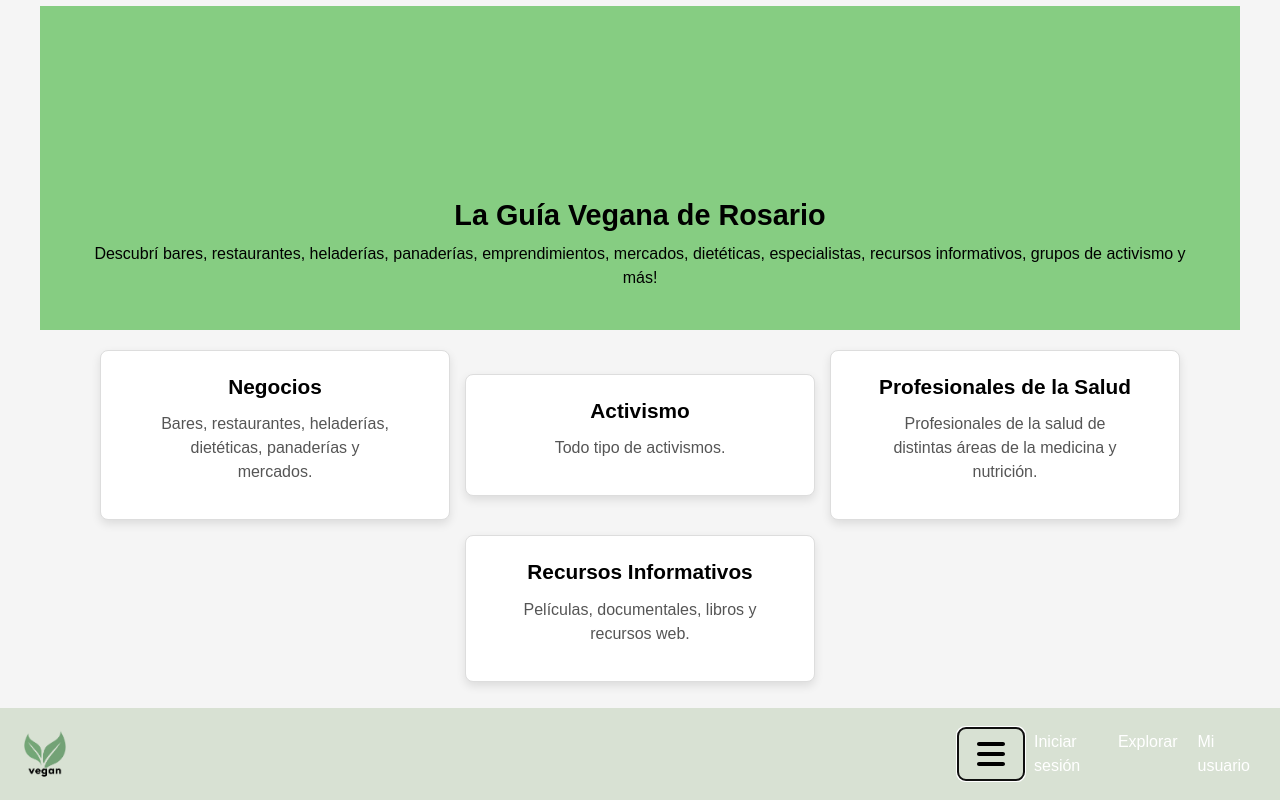
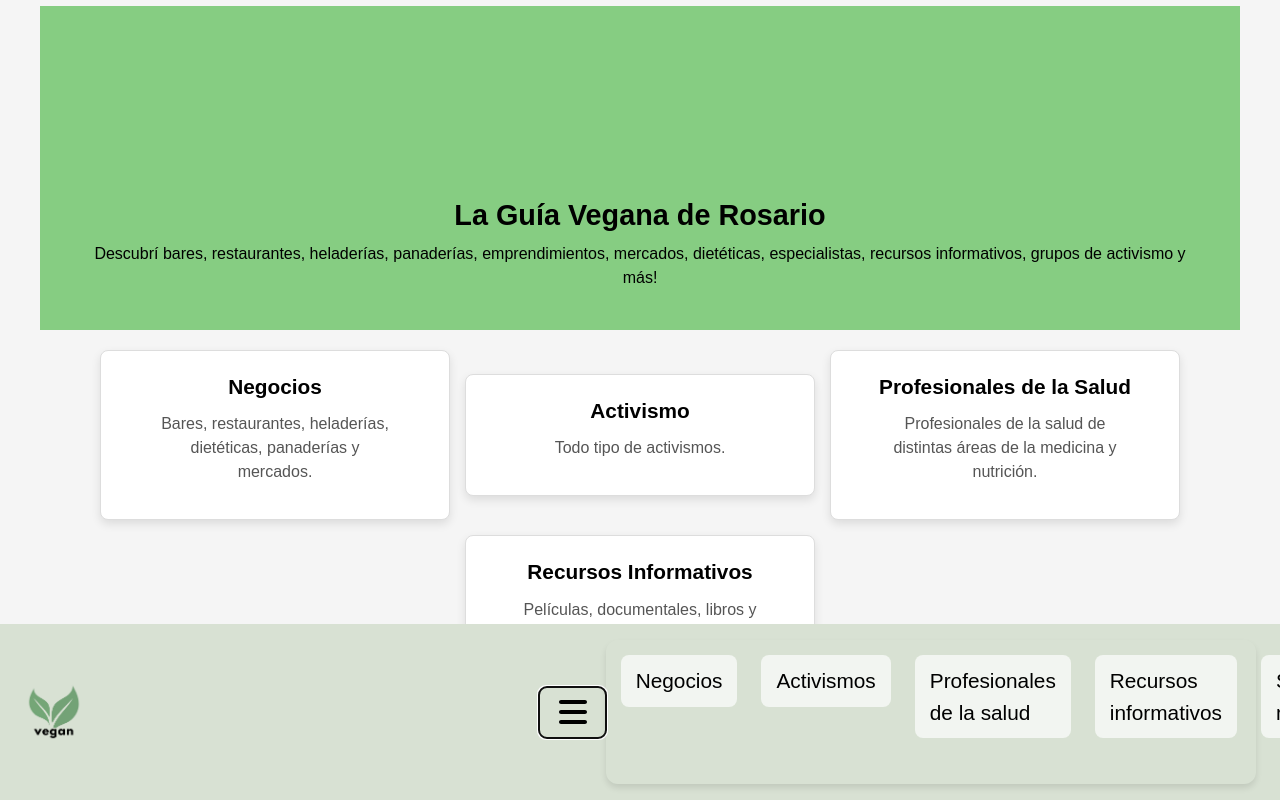
Before and after one commit to olivialuciano/Guia-Vegana-Frontend, a React (Vite) app: page / in a window 1280 px wide. Both pictures are taken after a click on the button 1226 px from the left and 762 px from the top of the page. Built offline with nearby package versions, Linux system fonts and the light colour scheme.

Commit message:
Actualizado el navbar

```diff
--- a/src/components/Navbar/Navbar.css
+++ b/src/components/Navbar/Navbar.css
@@ -1,13 +1,13 @@
 /* Navbar fijo en la parte inferior */
 .navbar {
   display: flex;
-  justify-content: space-between; /* Alinea el logo a la izquierda y el botón a la derecha */
-  align-items: center; /* Centra verticalmente los elementos */
-  background-color: #d8e1d3;
-  padding: 12px 20px; /* Aumentamos la altura un poco */
+  justify-content: space-between;
+  align-items: center;
+  background-color: #d8e1d3; /* Verde claro */
+  padding: 16px 24px; /* Tamaño aumentado */
   color: #000;
   position: fixed;
-  bottom: 0; /* Fijo en la parte inferior */
+  bottom: 0;
   left: 0;
   width: 100%;
   z-index: 1000;
@@ -16,69 +16,71 @@
 /* Contenedor para logo y botón del menú */
 .nav-content {
   display: flex;
-  justify-content: space-between; /* Alinea el logo a la izquierda y el botón a la derecha */
-  width: 100%; /* Hace que ocupe todo el ancho disponible */
+  justify-content: space-between;
+  width: 100%;
+  align-items: center;
 }
 
 /* Logo alineado a la izquierda */
 .logo {
-  width: 50px; /* Un poco más grande */
+  width: 60px; /* Tamaño más grande */
   height: auto;
 }
 
-/* Botón del menú hamburguesa alineado a la derecha */
+/* Botón del menú hamburguesa */
 .menu-btn {
   background: none;
   border: none;
   cursor: pointer;
   display: flex;
-  align-items: center; /* Centra el icono dentro del botón */
+  align-items: center;
 }
 
-/* Estilos del menú desplegable */
+/* Menú desplegable */
 .menu {
   position: absolute;
-  bottom: 60px; /* Aparece arriba del navbar */
+  bottom: 70px; /* Un poco más arriba */
   right: 10px;
-  background: #2c3e50;
+  background: #d8e1d3; /* Verde claro */
   list-style: none;
-  padding: 10px;
-  border-radius: 5px;
+  padding: 15px;
+  border-radius: 12px; /* Bordes más redondeados */
   display: flex;
   flex-direction: column;
-  gap: 10px;
-  min-width: 150px;
+  gap: 12px;
+  min-width: 180px;
+  box-shadow: 0px 4px 6px rgba(0, 0, 0, 0.1);
 }
 
+/* Estilos de las opciones del menú */
 .menu li a {
   text-decoration: none;
-  color: #fff;
-  font-size: 1rem;
+  color: #000; /* Verde oscuro */
+  font-size: 1.2rem; /* Más grande */
   display: block;
-  padding: 5px 10px;
-  transition: background 0.3s;
+  padding: 8px 12px;
+  background: #f2f5f1; /* Verde claro */
+  border-radius: 8px;
+  transition: background 0.3s, color 0.3s;
 }
 
+/* Hover */
 .menu li a:hover {
-  background: #34495e;
-  border-radius: 5px;
+  background: #064420; /* Verde oscuro */
+  color: #fff; /* Texto en blanco */
 }
 
-/* Responsive: Si la pantalla es grande, el menú se muestra horizontalmente */
+/* Responsive: Si la pantalla es grande, el menú se muestra horizontal */
 @media (min-width: 768px) {
   .menu {
     position: static;
     background: none;
     flex-direction: row;
-    gap: 20px;
+    gap: 24px;
   }
 
   .menu li a {
-    padding: 0;
-  }
-
-  .menu li a:hover {
-    background: none;
-    color: #e74c3c;
+    padding: 10px 15px;
+    font-size: 1.3rem;
   }
 }
--- a/src/components/Navbar/Navbar.jsx
+++ b/src/components/Navbar/Navbar.jsx
@@ -1,4 +1,5 @@
 import { useState } from "react";
+import { Link } from "react-router-dom"; // Importa Link para la navegación
 import { FontAwesomeIcon } from "@fortawesome/react-fontawesome";
 import { faBars } from "@fortawesome/free-solid-svg-icons";
 import "./Navbar.css";
@@ -7,13 +8,17 @@ import veganLogo from "../../assets/img/vegan.png";
 function Navbar() {
   const [menuOpen, setMenuOpen] = useState(false);
 
+  const toggleMenu = () => setMenuOpen(!menuOpen);
+  const closeMenu = () => setMenuOpen(false); // Cierra el menú al hacer clic en una opción
+
   return (
     <nav className="navbar">
       <div className="nav-content">
         {/* Logo */}
         <img src={veganLogo} alt="Vegan Logo" className="logo" />
+
         {/* Menú hamburguesa alineado a la derecha */}
-        <button className="menu-btn" onClick={() => setMenuOpen(!menuOpen)}>
+        <button className="menu-btn" onClick={toggleMenu}>
           <FontAwesomeIcon
             icon={faBars}
             style={{ fontSize: "2rem", color: "#000000" }}
@@ -25,13 +30,34 @@ function Navbar() {
       {menuOpen && (
         <ul className="menu">
           <li>
-            <a href="#">Iniciar sesión</a>
+            <Link to="/business" onClick={closeMenu}>
+              Negocios
+            </Link>
           </li>
           <li>
-            <a href="#">Explorar</a>
+            <Link to="/activism" onClick={closeMenu}>
+              Activismos
+            </Link>
           </li>
           <li>
-            <a href="#">Mi usuario</a>
+            <Link to="/healthprofessional" onClick={closeMenu}>
+              Profesionales de la salud
+            </Link>
+          </li>
+          <li>
+            <Link to="/informativeresource" onClick={closeMenu}>
+              Recursos informativos
+            </Link>
+          </li>
+          <li>
+            <Link to="/about" onClick={closeMenu}>
+              Sobre nosotras
+            </Link>
+          </li>
+          <li>
+            <Link to="/comments" onClick={closeMenu}>
+              ¡Comunicate con nosotras!
+            </Link>
           </li>
         </ul>
       )}
```
